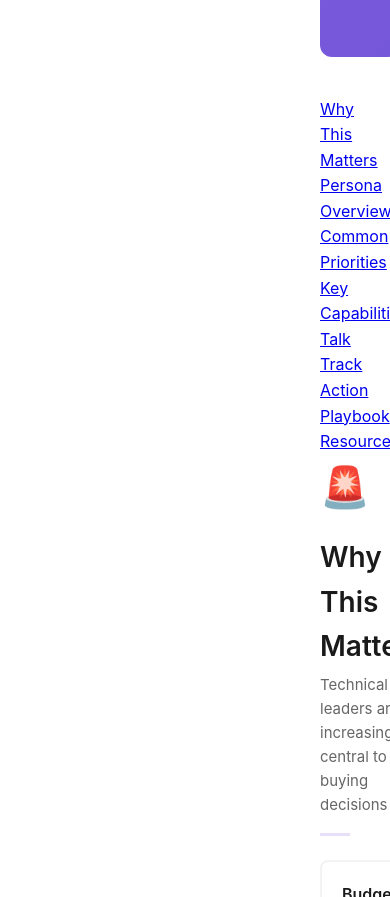
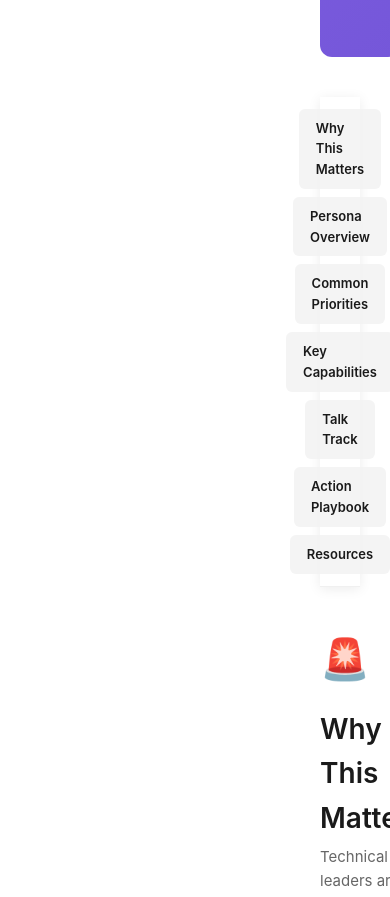
Before and after one commit to stevewest-sketch/enablement-site, a plain HTML site: page new-microsite-html/personas/cto-cio.html in a window 390 px wide. Shown: the part 1211-2108 px from the top of the page. Drawn offline with Linux system fonts and the light colour scheme.

Commit message:
Update anchor-nav.css

```diff
--- a/new-microsite-html/assets/anchor-nav.css
+++ b/new-microsite-html/assets/anchor-nav.css
@@ -54,3 +54,69 @@
     font-weight: 600;
     text-align: center;
 }
+
+/* Anchor Navigation (alternative class names) */
+.anchor-nav-container {
+    background: rgba(255, 255, 255, 0.95);
+    backdrop-filter: blur(10px);
+    -webkit-backdrop-filter: blur(10px);
+    padding: 16px 40px;
+    box-shadow: 0 2px 12px rgba(0, 0, 0, 0.08);
+    position: sticky;
+    top: 0;
+    z-index: 100;
+    border-bottom: 1px solid rgba(0, 0, 0, 0.06);
+    margin-bottom: 40px;
+}
+
+.anchor-nav {
+    display: flex;
+    gap: 12px;
+    justify-content: center;
+    flex-wrap: wrap;
+    max-width: 1200px;
+    margin: 0 auto;
+}
+
+.anchor-nav-link {
+    background: rgba(243, 243, 243, 0.9);
+    padding: 10px 20px;
+    border-radius: 6px;
+    text-decoration: none;
+    color: #1a1a1a;
+    font-size: 14px;
+    font-weight: 600;
+    transition: all 0.2s ease;
+    border: 1px solid transparent;
+}
+
+.anchor-nav-link:hover {
+    background: #8C69F0;
+    color: white;
+    transform: translateY(-1px);
+    box-shadow: 0 2px 8px rgba(140, 105, 240, 0.2);
+}
+
+.anchor-nav-link.active {
+    background: #8C69F0;
+    color: white;
+}
+
+/* Responsive */
+@media (max-width: 768px) {
+    .anchor-nav-container,
+    .quick-nav {
+        padding: 12px 20px;
+    }
+
+    .anchor-nav,
+    .nav-links {
+        gap: 8px;
+    }
+
+    .anchor-nav-link,
+    .nav-link {
+        font-size: 13px;
+        padding: 8px 16px;
+    }
+}
```
